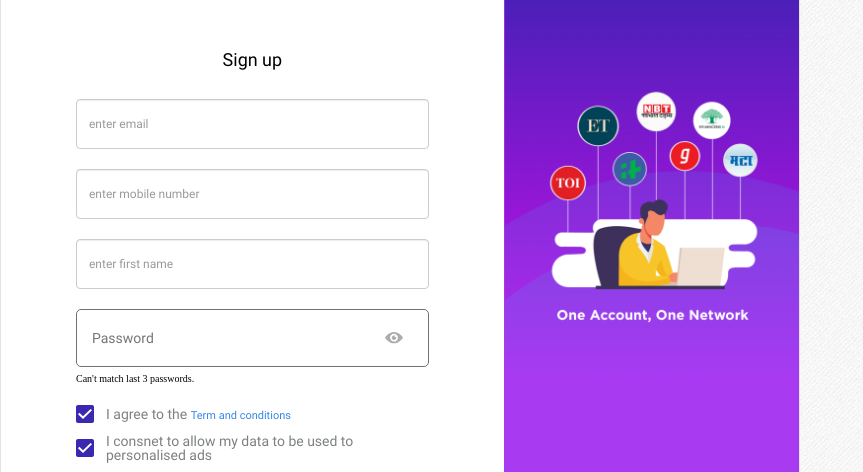
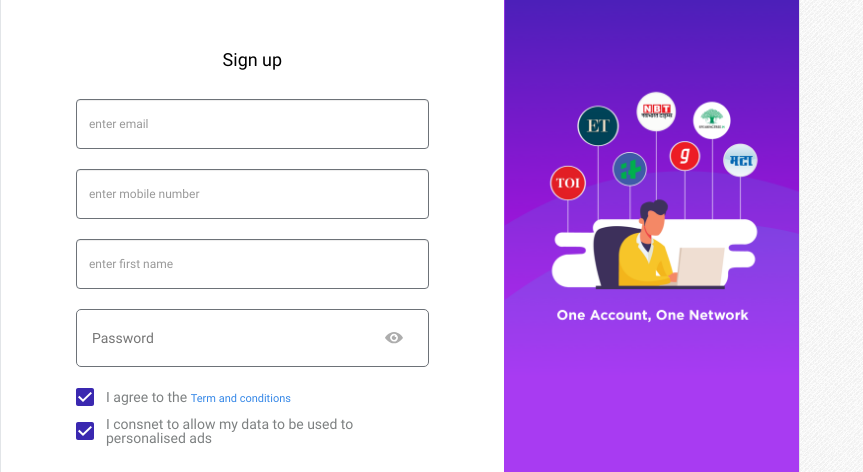
Before and after one commit to katoch-anuj/ssoLoginwidget, a website built with webpack: page web-server/index.html in a window 1280 px wide. Both pictures are taken after a click on the element "Create one.". Shown: the part 80-552 px from the top of the page, without its empty margins (0-863 px from the left). Built offline with nearby package versions, Linux system fonts and the light colour scheme; no server answers.

Commit message:
sso........

```diff
--- a/web-server/src/css/sso.css
+++ b/web-server/src/css/sso.css
@@ -561,7 +561,7 @@ input[type="checkbox"]:focus {
   color: #555;
   background-color: #fff;
   background-image: none;
-  border: 1px solid #ccc;
+  border: solid 1px #6d7278;
   border-radius: 4px;
   -webkit-box-shadow: inset 0 1px 1px rgba(0, 0, 0, .075);
           box-shadow: inset 0 1px 1px rgba(0, 0, 0, .075);
@@ -1680,7 +1680,7 @@ a {
     font-size:10px;
 }
 .ssoLoginWidget .otpText{
-    color: #3587e7;
+    color: #000000;
     font-size:14px;
 }
 .signInBtn-wrapper .toggleSignIn{
--- a/web-server/src/scripts/centralLogin.js
+++ b/web-server/src/scripts/centralLogin.js
@@ -263,7 +263,7 @@ function continueLoginBtnCb(event){
 		var wrap=ssoMainWrapper.querySelector(".unverified");
 		hideSection(wrap,"show","hide");
 		 var otpSection=ssoMainWrapper.querySelector(".sign-with-otp");
-		 otpSection.querySelector(".switchToPwdLink").classList.remove("hide");
+		 otpSection.querySelector(".switchToPwdLink") && otpSection.querySelector(".switchToPwdLink").classList.remove("hide");
 
 		if(event.target.innerText.toLowerCase()=="continue"){
 				otpSection.querySelector(".otpSubmit").innerHTML=" Sign In";
--- a/web-server/src/template/ssoTemplate.js
+++ b/web-server/src/template/ssoTemplate.js
@@ -113,7 +113,7 @@ function pwdAndConfirmPwd(signup){
                 <span class="eye-icon"></span>
                 <label for="passwordSignUp"></label>
             </div>
-                <div class="medFont passwordInfo">Can't match last 3 passwords.</div>
+               ${!signup ?`<div class="medFont passwordInfo">Can't match last 3 passwords.</div>`:""}
             <div class="password-error error"></div>
 
             <div class="password-strength  hide">
@@ -151,13 +151,13 @@ function enterotp(configParam,changeLink,triggerPoint,validation,placeholder){
         <div class="dflex user-section">
             <div class="user-login-Detail">
                 <div class="medFont otpVerifyTitle">${triggerPoint=="verify"?"Enter verification code sent to":"OTP has been sent to"}</div>
-                <div class="medFont user-otp-info"></div>
+                <div class="boldFont user-otp-info"></div>
             </div>
             ${changeLink?`<div class="link  changelink medFont">Change</div>`:""}
         </div>
         <div class="custom-input dflex">
             <div class="input">
-            <input data-valid="${validation?validation:""}" class="reset-input ${triggerPoint+"Input"}  pwd-otp boldFont otpText" type="password" placeholder="${placeholder?placeholder:"Enter OTP"}"/></div>
+            <input data-valid="${validation?validation:""}" class="reset-input ${triggerPoint+"Input"}  pwd-otp boldFont otpText" type="number" placeholder="${placeholder?placeholder:"Enter OTP"}"/></div>
             <span class="link hide  ${triggerPoint+"ResentLink"} resend-otp-link medFont">Resend OTP</span>
            <div class="timerWrapper show">
               <div class="pie spinner" style="animation: rota ${configParam.resendOtpTimer+"s"} linear infinite"></div>
```
